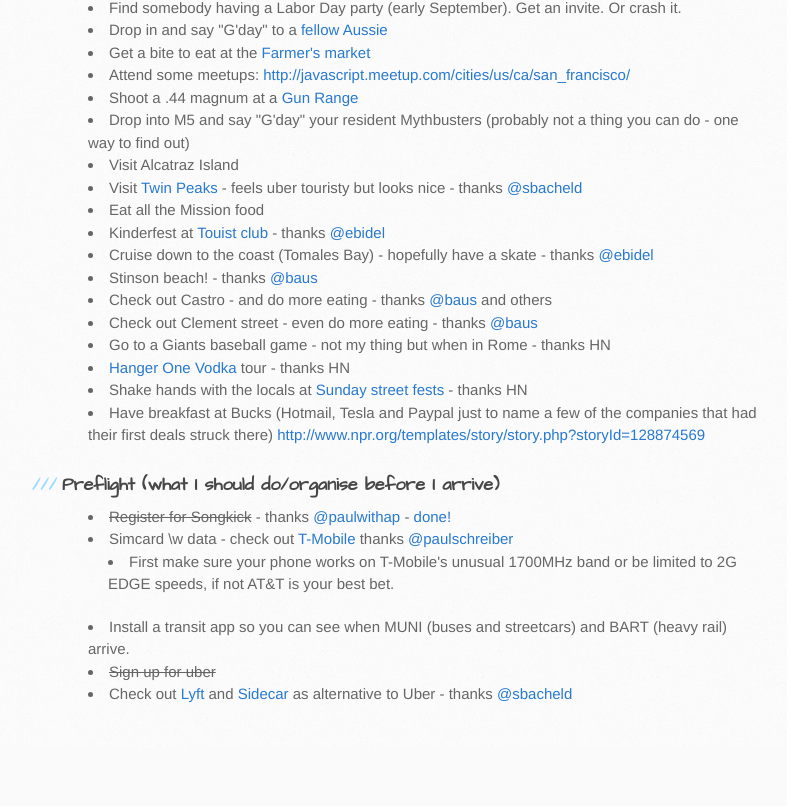
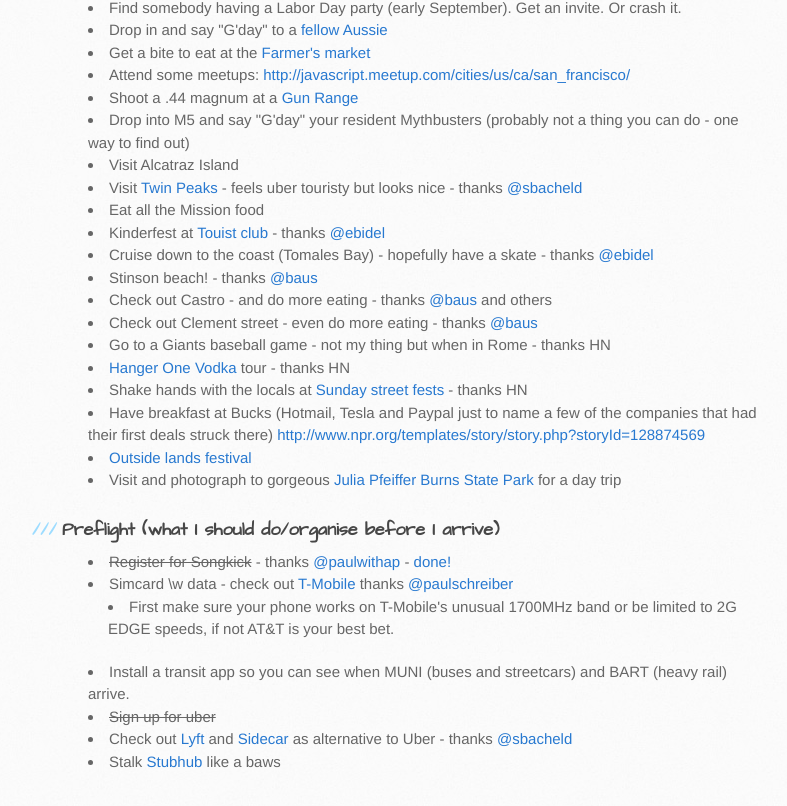
Before and after one commit to xzyfer/us-travel-checklist, a plain HTML site: page index.html in a window 1280 px wide. Shown: the part 2800-3606 px from the top of the page, without its empty margins (102-889 px from the left). Before the commit the page ends 3548 px from the top, so only its background shows below. Drawn offline with Linux system fonts and the light colour scheme.

```diff
--- a/index.html
+++ b/index.html
@@ -185,6 +185,8 @@
 <li>Shake hands with the locals at <a href="http://www.sundaystreetssf.com/">Sunday street fests</a> - thanks HN</li>
 <li>Have breakfast at Bucks (Hotmail, Tesla and Paypal just to name a few of the companies that had their first deals struck there) <a href="http://www.npr.org/templates/story/story.php?storyId=128874569">http://www.npr.org/templates/story/story.php?storyId=128874569</a>
 </li>
+<li><a href="http://www.sfoutsidelands.com">Outside lands festival</a></li>
+<li>Visit and photograph to gorgeous <a href="http://goo.gl/ggVp4">Julia Pfeiffer Burns State Park</a> for a day trip</li>
 </ul><h3>Preflight (what I should do/organise before I arrive)</h3>
 
 <ul>
@@ -201,6 +203,7 @@
 <li><del>Sign up for uber</del></li>
 <li>Check out <a href="http://www.lyft.me">Lyft</a> and <a href="http://www.side.cr/">Sidecar</a> as alternative to Uber - thanks <a href="https://github.com/sbacheld" class="user-mention">@sbacheld</a>
 </li>
+<li>Stalk <a href="http://www.stubhub.com/">Stubhub</a> like a baws</li>
 </ul>
         </section>
 
```
Also changed, not shown: params.json (+1 -1 lines).
